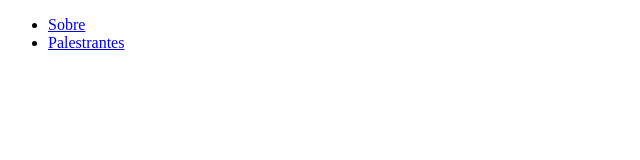
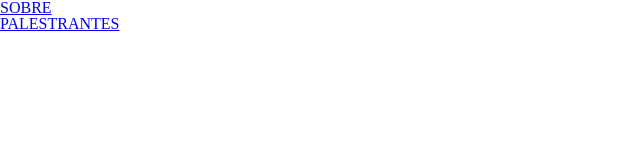
Before and after one commit to FeelipePM/alura-courses, a plain HTML site: page aluraconf/index.html in a window 1280 px wide. Shown: the whole page, without its empty margins (0-640 px from the left). Drawn offline with Linux system fonts and the light colour scheme; files that its build step writes are made by us from their sources.

Commit message:
create header

```diff
--- a/aluraconf/index.html
+++ b/aluraconf/index.html
@@ -5,15 +5,18 @@
     <meta name="viewport" content="width=device-width">
     <meta http-equiv="X-UA-Compatible" content="ie=edge">
     <title>Aluraconf</title>
+    <link rel="stylesheet" href="reset.css">
+    <link rel="stylesheet" href="css/estilo-header.css">
 </head>
     <body>
-        <header>
+        <header class="header">
             <nav class="barra-nav">
                 <ul>
-                    <li><a href="#" class="sobre">Sobre</a></li>
-                    <li><a href="#" class="palestrantes">Palestrantes</a></li>
+                    <li class="barra-item"><a href="#" class="sobre">SOBRE</a></li>
+                    <li class="barra-item"><a href="#" class="palestrantes">PALESTRANTES</a></li>
                 </ul>
             </nav>
         </header>
+        <script src="js/jquery.js"></script>
     </body>
 </html>
```
